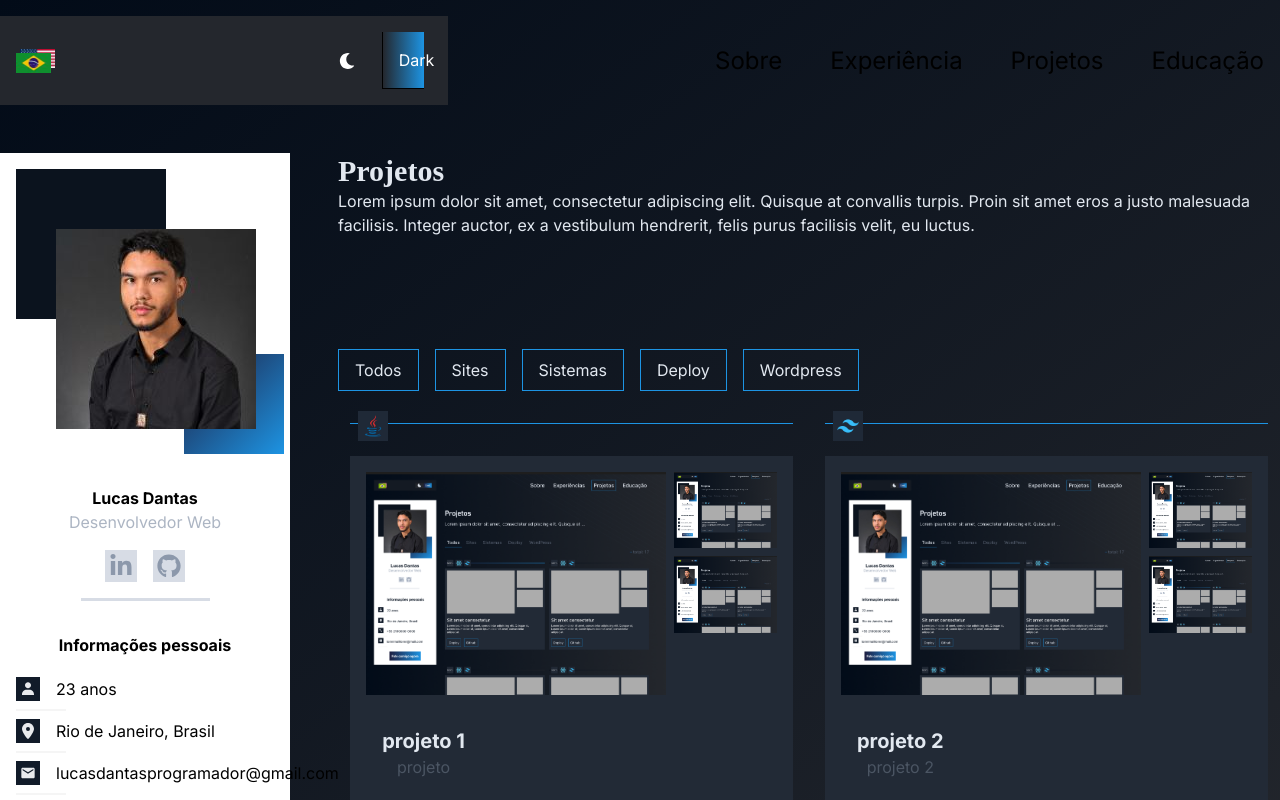
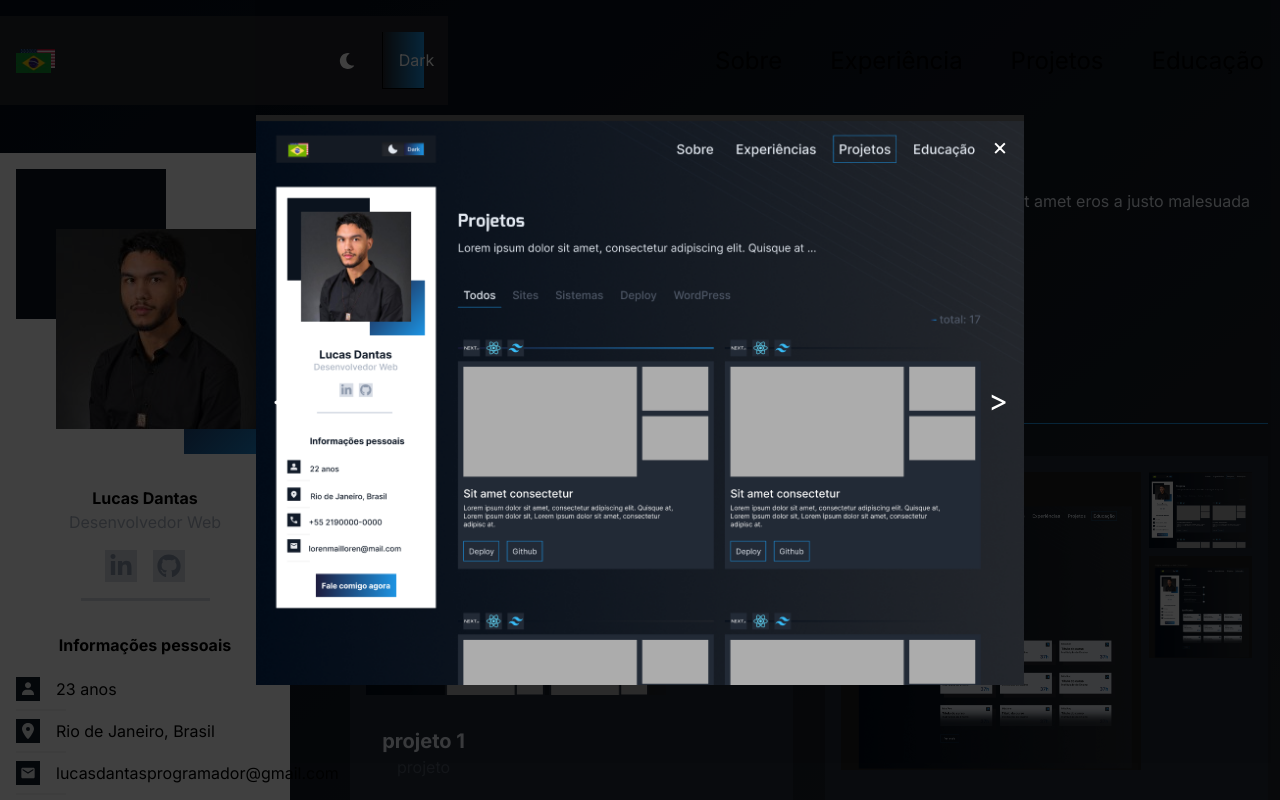
Before and after one commit to lucassdantas/portfolio, a Next.js app: page /projetos in a window 1280 px wide. Both pictures are taken after a click on the picture 516 px from the left and 583 px from the top of the page. Shown: the top 800 px of the page. Built offline with nearby package versions, Linux system fonts and the light colour scheme; a web font is replaced by a local one.

Commit message:
lgith box change images working

```diff
--- a/src/app/projetos/components/ProjectCard.tsx
+++ b/src/app/projetos/components/ProjectCard.tsx
@@ -1,23 +1,52 @@
-import Image from 'next/image';
-import { Button } from '@/components/Button';
-import { Project } from '@/types/projectType';
+import { useState } from "react";
+import Image from "next/image";
+import { Project } from "@/types/projectType";
+import { Button } from "@/components/Button";
+import { Lightbox } from "@/components/Lightbox";
 
 interface ProjectCardProps {
   project: Project;
 }
 
 export const ProjectCard = ({ project }: ProjectCardProps) => {
+  const [isLightboxOpen, setIsLightboxOpen] = useState(false);
+  const [currentIndex, setCurrentIndex] = useState(0);
+
+  // Função para abrir a lightbox na imagem clicada
+  const handleImageClick = (index: number) => {
+    setCurrentIndex(index);
+    setIsLightboxOpen(true);
+  };
+
+  // Função para fechar a lightbox
+  const closeLightbox = () => {
+    setIsLightboxOpen(false);
+  };
+
+  // Funções para navegação entre as imagens
+  const goToNext = () => {
+    console.log(currentIndex)
+    setCurrentIndex((prevIndex) =>
+      prevIndex < project.galleryImages.length ? prevIndex + 1 : prevIndex
+    );
+  };
+
+  const goToPrev = () => {
+    console.log(currentIndex)
+
+    setCurrentIndex((prevIndex) => (prevIndex > 0 ? prevIndex - 1 : prevIndex));
+  };
+
   return (
     <div className="relative w-full lg:w-[47%] max-w-4xl">
-      <hr className=" border-primary-blue mb-8" />
-      {/* Tecnologias */}
+      <hr className="border-primary-blue mb-8" />
       <div className="flex absolute -top-7 -left-2 gap-4 p-4 justify-center">
-        {project.technologies.map((technology, techIndex) => (
-          <div key={technology.name} className='w-[30px] h-[30px] relative bg-gray-800 p-1 group'>
+        {project.technologies.map((technology) => (
+          <div key={technology.name} className="w-[30px] h-[30px] relative bg-gray-800 p-1 group">
             <Image
               src={technology.coloredImage}
               alt={technology.name}
-              className='absolute inset-0 w-full h-full transition-opacity duration-300 p-1'
+              className="absolute inset-0 w-full h-full transition-opacity duration-300 p-1"
             />
             <span className="absolute left-1/2 -bottom-8 transform -translate-x-1/2 bg-gray-900 text-base_1-a0 text-xs px-2 py-1 rounded opacity-0 transition-opacity duration-300 group-hover:opacity-100">
               {technology.name}
@@ -26,43 +55,63 @@ export const ProjectCard = ({ project }: ProjectCardProps) => {
         ))}
       </div>
 
-      {/* Card Principal */}
       <div className="flex flex-col items-start gap-4 p-4 bg-base_2-b0">
         <div className="flex">
-          {/* Imagem Principal */}
           <div className="flex-1 w-3/4">
-            <Image src={project.mainImage} alt={project.name} className="" width={300} height={200} />
+            <Image
+              src={project.mainImage}
+              alt={project.name}
+              width={300}
+              height={200}
+              onClick={() => handleImageClick(0)} // Clica para abrir a lightbox
+              className="cursor-pointer"
+            />
           </div>
 
-          {/* Imagens da Galeria */}
           <div className="flex flex-col gap-2 w-1/4">
-            {project.galleryImages.map((image, imgIndex) => (
-              <Image key={imgIndex} src={image} alt={`${project.name} gallery`} className="" width={150} height={100} />
+            {project.galleryImages.map((image, index) => (
+              <Image
+                key={index}
+                src={image}
+                alt={`${project.name} gallery`}
+                width={150}
+                height={100}
+                onClick={() => handleImageClick(index)} // Clica para abrir a lightbox
+                className="cursor-pointer"
+              />
             ))}
           </div>
+        </div>
 
-        </div>
-        {/* Nome e Descrição */}
         <div className="text-center p-4">
           <h3 className="text-xl font-bold">{project.name}</h3>
           <p className="text-gray-600">{project.description}</p>
         </div>
 
-        {/* Botões */}
         <div className="flex justify-center gap-4 pb-4">
           {project.liveProjectUrl && (
             <Button>
-              <a href={project.liveProjectUrl} target="_blank" rel="noopener noreferrer">Deploy</a>
+              <a href={project.liveProjectUrl} target="_blank">Deploy</a>
             </Button>
           )}
           {project.repositoryUrl && (
             <Button>
-              <a href={project.repositoryUrl} target="_blank" rel="noopener noreferrer">GitHub</a>
+              <a href={project.repositoryUrl} target="_blank">GitHub</a>
             </Button>
           )}
         </div>
       </div>
 
+      {/* Exibe a lightbox se estiver aberta */}
+      {isLightboxOpen && (
+        <Lightbox
+          images={[project.mainImage, ...project.galleryImages]}
+          currentIndex={currentIndex}
+          onClose={closeLightbox}
+          onPrev={goToPrev}
+          onNext={goToNext}
+        />
+      )}
     </div>
   );
-}
+};
--- /dev/null
+++ b/src/components/Lightbox/index.tsx
@@ -0,0 +1,55 @@
+import Image, { StaticImageData } from "next/image";
+import { useState } from "react";
+
+interface LightboxProps {
+  images: StaticImageData[];
+  currentIndex: number;
+  onClose: () => void;
+  onPrev: () => void;
+  onNext: () => void;
+}
+
+export const Lightbox = ({
+  images,
+  currentIndex,
+  onClose,
+  onPrev,
+  onNext,
+}: LightboxProps) => {
+  return (
+    <div className="fixed inset-0 bg-black bg-opacity-75 flex justify-center items-center z-50">
+      <div className="relative w-full max-w-3xl">
+        {/* Botão de Fechar */}
+        <button
+          onClick={onClose}
+          className="absolute top-4 right-4 text-white text-2xl"
+        >
+          &times;
+        </button>
+
+        {/* Imagem do Carrossel */}
+        <div className="flex justify-center">
+          <Image
+            src={images[currentIndex]}
+            alt="Lightbox"
+            className="max-w-full max-h-[80vh] object-contain"
+          />
+        </div>
+
+        {/* Navegação do Carrossel */}
+        <div
+          className="absolute top-1/2 left-4 transform -translate-y-1/2 text-white text-3xl cursor-pointer"
+          onClick={onPrev}
+        >
+          &#60;
+        </div>
+        <div
+          className="absolute top-1/2 right-4 transform -translate-y-1/2 text-white text-3xl cursor-pointer"
+          onClick={onNext}
+        >
+          &#62;
+        </div>
+      </div>
+    </div>
+  );
+};
--- a/src/utils/projects.ts
+++ b/src/utils/projects.ts
@@ -2,12 +2,14 @@ import { Project } from "@/types/projectType";
 import { javaTechnology, tailwindTechnology } from "@/utils/technologies";
 
 import portfolio from '@/assets/Projects/portfolio.png'
+import education from '@/assets/Projects/educacao.png'
+
 export const projects:Project[] = [
   {
     name:'projeto 1',
     description:'projeto',
     mainImage:portfolio,
-    galleryImages:[portfolio,portfolio],
+    galleryImages:[education,portfolio],
     repositoryUrl:'',
     liveProjectUrl:'aaaaaaaaaaaaaaaaaaaaaa',
     category:'Wordpress',
@@ -16,8 +18,8 @@ export const projects:Project[] = [
   {
     name:'projeto 2',
     description:'projeto 2',
-    mainImage:portfolio,
-    galleryImages:[portfolio,portfolio],
+    mainImage:education,
+    galleryImages:[portfolio,education],
     repositoryUrl:'aaaaaaaaaa',
     liveProjectUrl:'',
     category:'Wordpress',
```
Also changed, not shown: src/assets/Projects/educacao.png (added).
